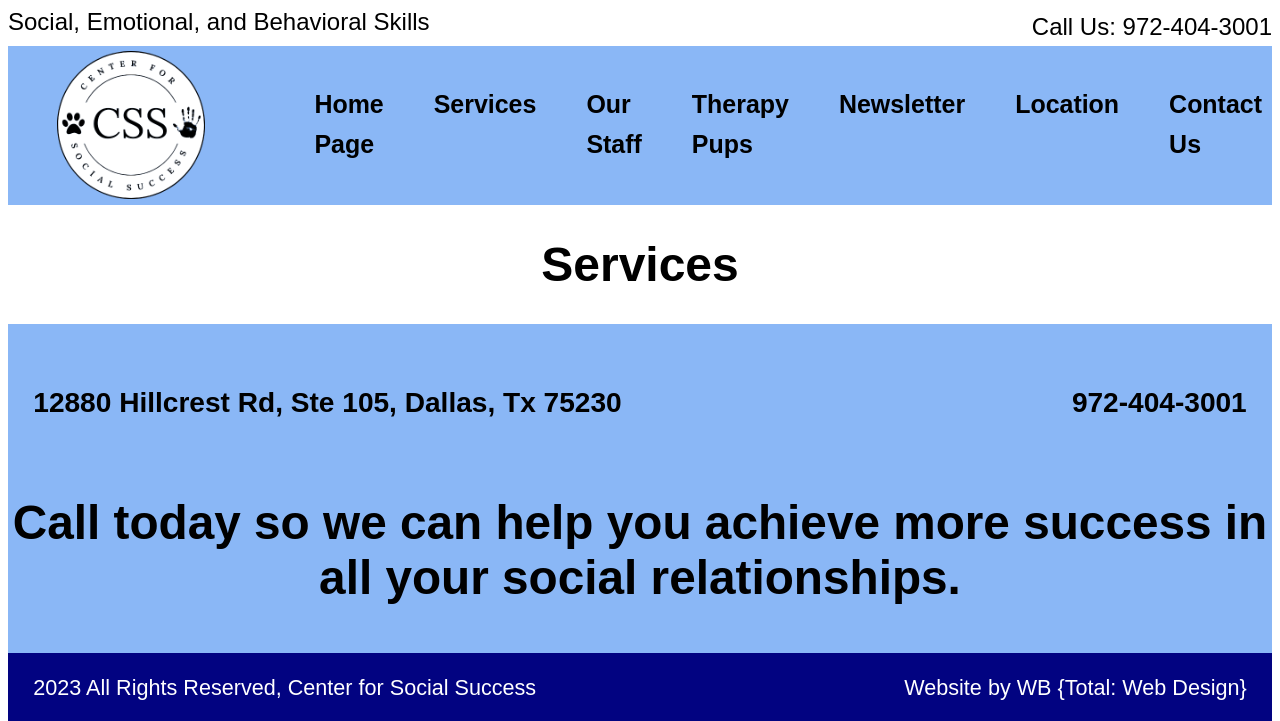
After one commit to boonewh/css-website, a CodeIgniter app: page /database/services in a window 1280 px wide. The commit adds this page. Shown: the top 721 px of the page. Run offline with CodeIgniter, Linux system fonts and the light colour scheme.

Commit message:
Adding individual page files to views/pages

```diff
--- a/application/controllers/Pages.php
+++ b/application/controllers/Pages.php
@@ -1,11 +1,33 @@
 <?php
 class Pages extends CI_Controller {
 
+        private $homeData = [
+                'title' => "Center for Social Success || Dallas, Tx.",
+                'description' => "Let us help you in all of your social interactions. Family, individual and group therapy including animal assisted services",
+                'css' => "assets/css/main.css"
+        ];
+
+        private $servicesData = [
+                'title' => "CSS Services Page",
+                'description' => "The services that CSS provide. Adult Services; Child, Teen, Family Services; Animal Assisted Services; Social Skills Groups.",
+                'css' => "assets/css/main.css",
+        ];
+
         public function view($page = 'home')
         {
+
                 if ( ! file_exists(APPPATH.'views/pages/'.$page.'.php'))
                 {
                         // Whoops, we don't have a page for that!
+                        show_404();
+                }
+
+                    // Load the correct template data.
+                if ($page === 'home') {
+                $data = $this->homeData;
+                } else if ($page === 'services') {
+                        $data = $this->servicesData;
+                } else {
                         show_404();
                 }
 
--- a/application/views/pages/about.php
+++ /dev/null
@@ -1,4 +0,0 @@
-<h1>My About Page</h1>
-<p>I'm a student at Austin Community College</p>
-<br>
-<p>I'm studing Web Development like an OG!</p>
--- /dev/null
+++ b/application/views/pages/contact.php
@@ -0,0 +1 @@
+<h1>Contact</h1>
--- /dev/null
+++ b/application/views/pages/location.php
@@ -0,0 +1 @@
+<h1>Location</h1>
--- /dev/null
+++ b/application/views/pages/newsletter.php
@@ -0,0 +1 @@
+<h1>Newsletter</h1>
--- /dev/null
+++ b/application/views/pages/pups.php
@@ -0,0 +1 @@
+<h1>Pups</h1>
--- /dev/null
+++ b/application/views/pages/services.php
@@ -0,0 +1 @@
+<h1>Services</h1>
--- /dev/null
+++ b/application/views/pages/staff.php
@@ -0,0 +1 @@
+<h1>Staff</h1>
--- a/application/views/templates/header.php
+++ b/application/views/templates/header.php
@@ -3,12 +3,12 @@
 	<head>
 		<meta charset="utf-8" />
 		<meta name="viewport" content="width=device-width, initial-scale=1.0">
-		<meta name="description" content="Let us help you in all of your social interactions. Family, individual and group therapy including animal assisted services."/>
+		<meta name="description" content=<?=$description; ?>/> <!--Let us help you in all of your social interactions. Family, individual and group therapy including animal assisted services.-->
 		<link rel="preconnect" href="https://fonts.googleapis.com">
 		<link rel="preconnect" href="https://fonts.gstatic.com" crossorigin>
 		<link href="https://fonts.googleapis.com/css2?family=Oleo+Script&display=swap" rel="stylesheet">
-		<title><? echo $title; ?></title> <!--Center for Social Success || Dallas, Tx.-->
-		<link rel="stylesheet" href="assets/css/main.css">
+		<title><?=$title; ?></title> <!--Center for Social Success || Dallas, Tx.-->
+		<link rel="stylesheet" href=<?=$css; ?>>   <!--"assets/css/main.css"-->
 		<link rel="icon" href="assets/images/favicon.png" type="image/png">
 	</head>
 
@@ -25,11 +25,13 @@
 				<nav class="navFirst">
 					<a href="#" id="navicon"><img src="assets/images/navicon.png" alt=""></a>
 					<ul>
-						<li><a href="index.html">Home Page</a></li>
-						<li><a href="html/services.html">Services</a></li>
-						<li><a href="html/staff.html">Our Staff</a></li>
-						<li><a href="html/location.html">Location</a></li>
-						<li><a href="html/contact.html">Contact Us</a></li>
+						<li><a href="/home">Home Page</a></li>
+						<li><a href="/services">Services</a></li>
+						<li><a href="/staff">Our Staff</a></li>
+						<li><a href="/pups">Therapy Pups</a></li>
+						<li><a href="/newsletter">Newsletter</a></li>
+						<li><a href="/location">Location</a></li>
+						<li><a href="/contact">Contact Us</a></li>
 					</ul>
 				</nav>
 			</div>
--- a/assets/css/main.css
+++ b/assets/css/main.css
@@ -144,15 +144,17 @@
 /* Call to Action */
 
 .cta1 {
-	margin-top: -5px;
-	margin-bottom: 0px;
+	margin-top: -6px;
+	margin-bottom: 0;
 }
 
 .cta2 {
 	margin: 0 auto;
+	padding: 2px;
 	text-align: center;
 	width: 80%;
 	background-color: var(--background);
+	border: 2px solid black;
 	border-radius: 20px;
 	text-decoration: underline;
 }
```
Lines whose indentation alone changed are shown as unchanged.
